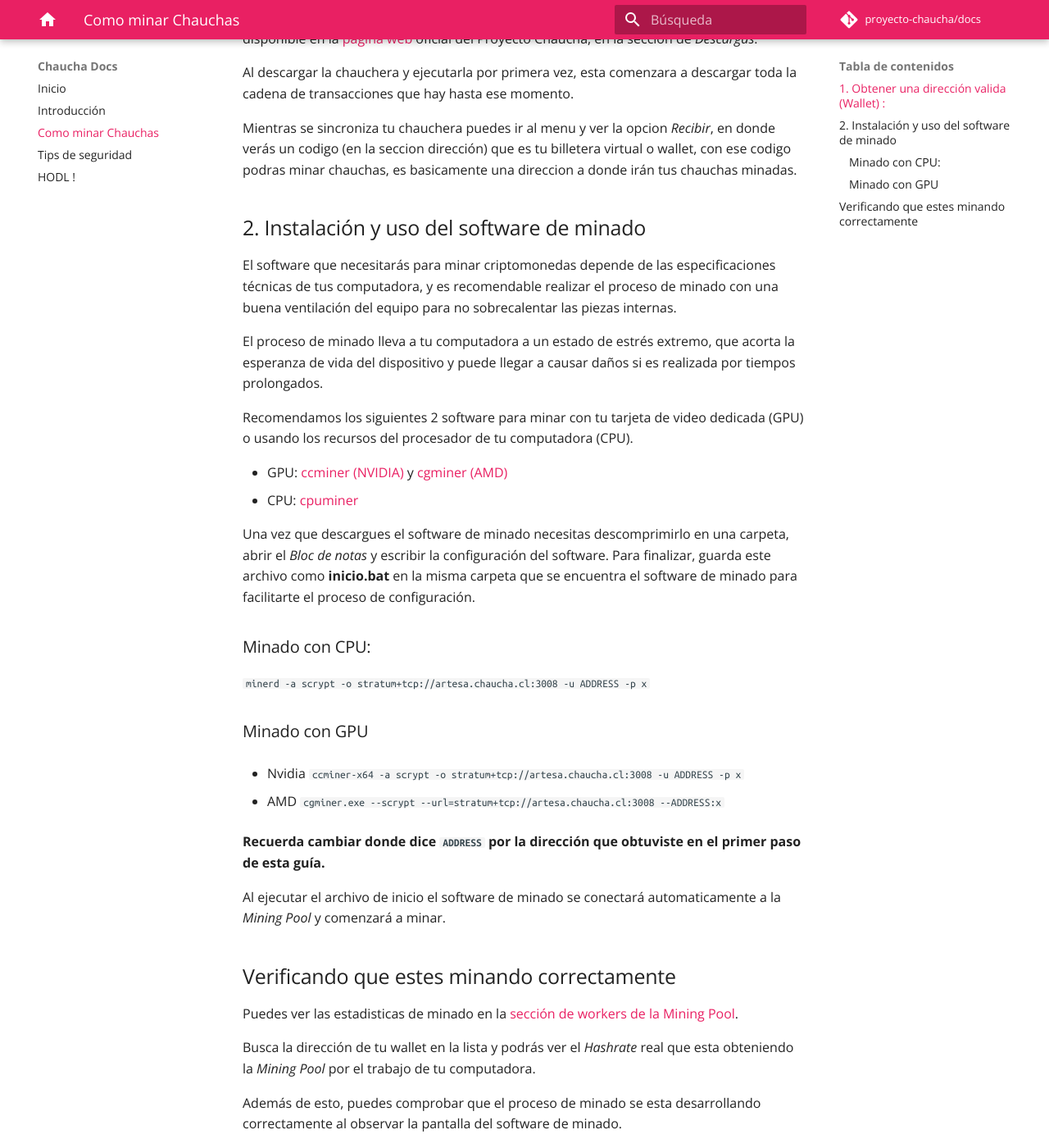
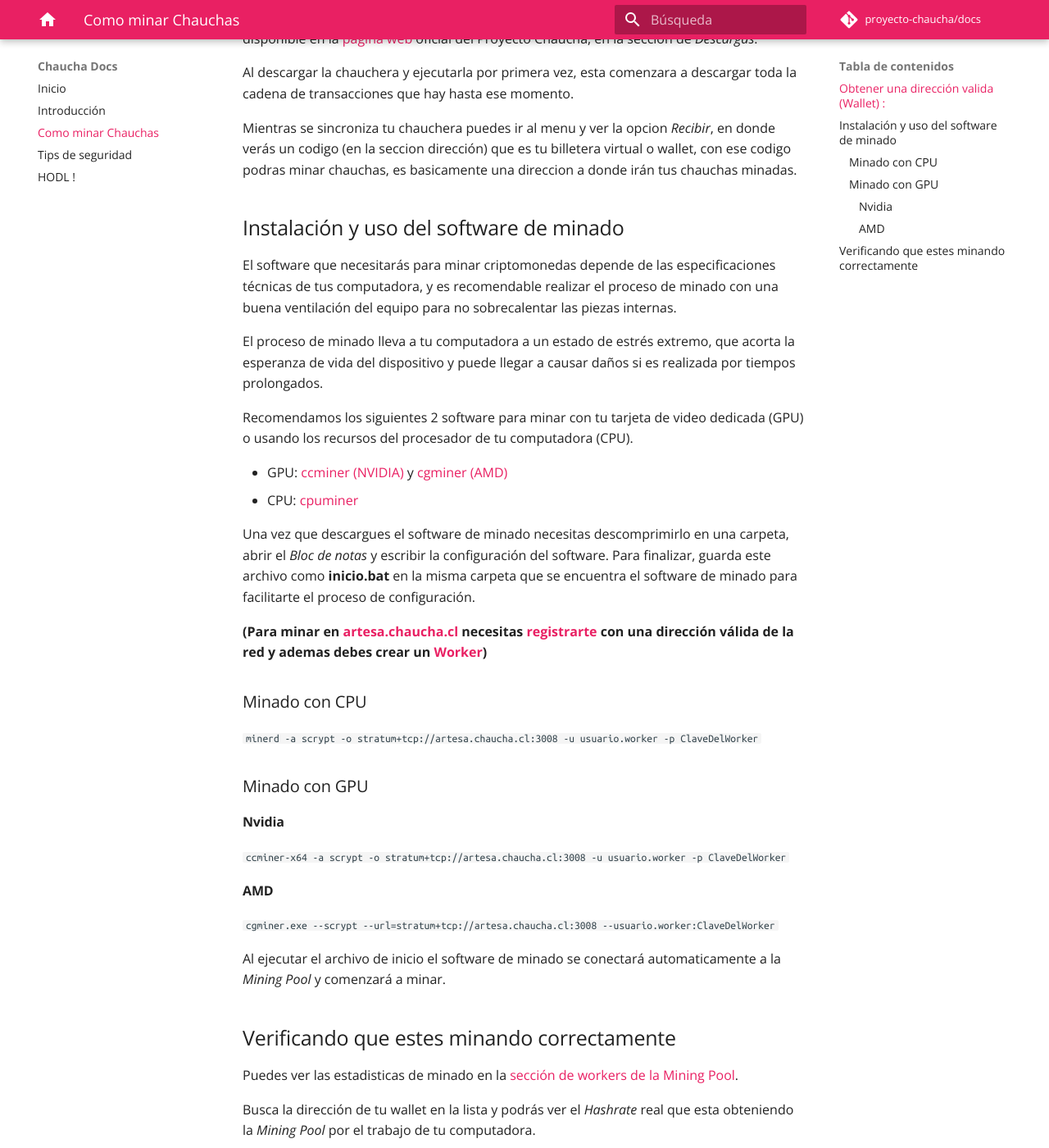
Before and after one commit to proyecto-chaucha/docs, an MkDocs documentation site: the page built from docs/mining.md, in a window 1280 px wide and 1400 px high, scrolled down 431 px. Shown: the whole window at 82% size. Built offline with MkDocs 1.6.1 and Material for MkDocs 9.7.7, drawn with Linux system fonts in a browser that asks for light colours; comment, search, counter and statistics services are not loaded; old or Windows-style settings are respelled for this version of MkDocs; some of the changed text lies outside the part shown.

Commit message:
actualizacion de mining.md

```diff
--- a/docs/mining.md
+++ b/docs/mining.md
@@ -4,7 +4,7 @@ Para poder minar criptomonedas son necesarias dos cosas: Una **dirección** vál
 
 *IMPORTANTE: MUCHOS ANTIVIRUS DETECTAN ESTAS APLICACIONES COMO VIRUS, NO LO SON! DEBES CREAR ALGUNA REGLA EN TU ANTIVIRUS PARA QUE NO LOS BORRE O BLOQUEE.*
 
-## 1. Obtener una dirección valida (Wallet) :
+## Obtener una dirección valida (Wallet) :
 
 Las direcciones de la Red Chaucha se obtienen utilizando la Chauchera, que es un software que te permite enviar y recibir Chauchas desde tu computadora. Este software esta disponible en la [página web](https://www.chaucha.cl/#downloads) oficial del Proyecto Chaucha, en la sección de *Descargas*.
 
@@ -12,7 +12,7 @@ Al descargar la chauchera y ejecutarla por primera vez, esta comenzara a descarg
 
 Mientras se sincroniza tu chauchera puedes ir al menu y ver la opcion *Recibir*, en donde verás un codigo (en la seccion dirección) que es tu billetera virtual o wallet, con ese codigo podras minar chauchas, es basicamente una direccion a donde irán tus chauchas minadas.
 
-## 2. Instalación y uso del software de minado
+## Instalación y uso del software de minado
 
 El software que necesitarás para minar criptomonedas depende de las especificaciones técnicas de tus computadora, y es recomendable realizar el proceso de minado con una buena ventilación del equipo para no sobrecalentar las piezas internas.
 
@@ -25,18 +25,20 @@ Recomendamos los siguientes 2 software para minar con tu tarjeta de video dedica
 
 Una vez que descargues el software de minado necesitas descomprimirlo en una carpeta, abrir el *Bloc de notas* y escribir la configuración del software. Para finalizar, guarda este archivo como **inicio.bat** en la misma carpeta que se encuentra el software de minado para facilitarte el proceso de configuración.
 
-### Minado con CPU:
-`minerd -a scrypt -o stratum+tcp://artesa.chaucha.cl:3008 -u ADDRESS -p x `
+**(Para minar en [artesa.chaucha.cl](http://artesa.chaucha.cl/) necesitas [registrarte](http://artesa.chaucha.cl/public/index.php?page=register) con una dirección válida de la red y ademas debes crear un [Worker](http://artesa.chaucha.cl/public/index.php?page=account&action=workers))**
+
+### Minado con CPU
+`minerd -a scrypt -o stratum+tcp://artesa.chaucha.cl:3008 -u usuario.worker -p ClaveDelWorker `
 
 ### Minado con GPU
 
-* Nvidia
-`ccminer-x64 -a scrypt -o stratum+tcp://artesa.chaucha.cl:3008 -u ADDRESS -p x `
+#### Nvidia
 
-* AMD
-`cgminer.exe --scrypt --url=stratum+tcp://artesa.chaucha.cl:3008 --ADDRESS:x`
+`ccminer-x64 -a scrypt -o stratum+tcp://artesa.chaucha.cl:3008 -u usuario.worker -p ClaveDelWorker `
 
-**Recuerda cambiar donde dice `ADDRESS` por la dirección que obtuviste en el primer paso de esta guía.**
+#### AMD
+
+`cgminer.exe --scrypt --url=stratum+tcp://artesa.chaucha.cl:3008 --usuario.worker:ClaveDelWorker`
 
 Al ejecutar el archivo de inicio el software de minado se conectará automaticamente a la *Mining Pool* y comenzará a minar.
 
```
